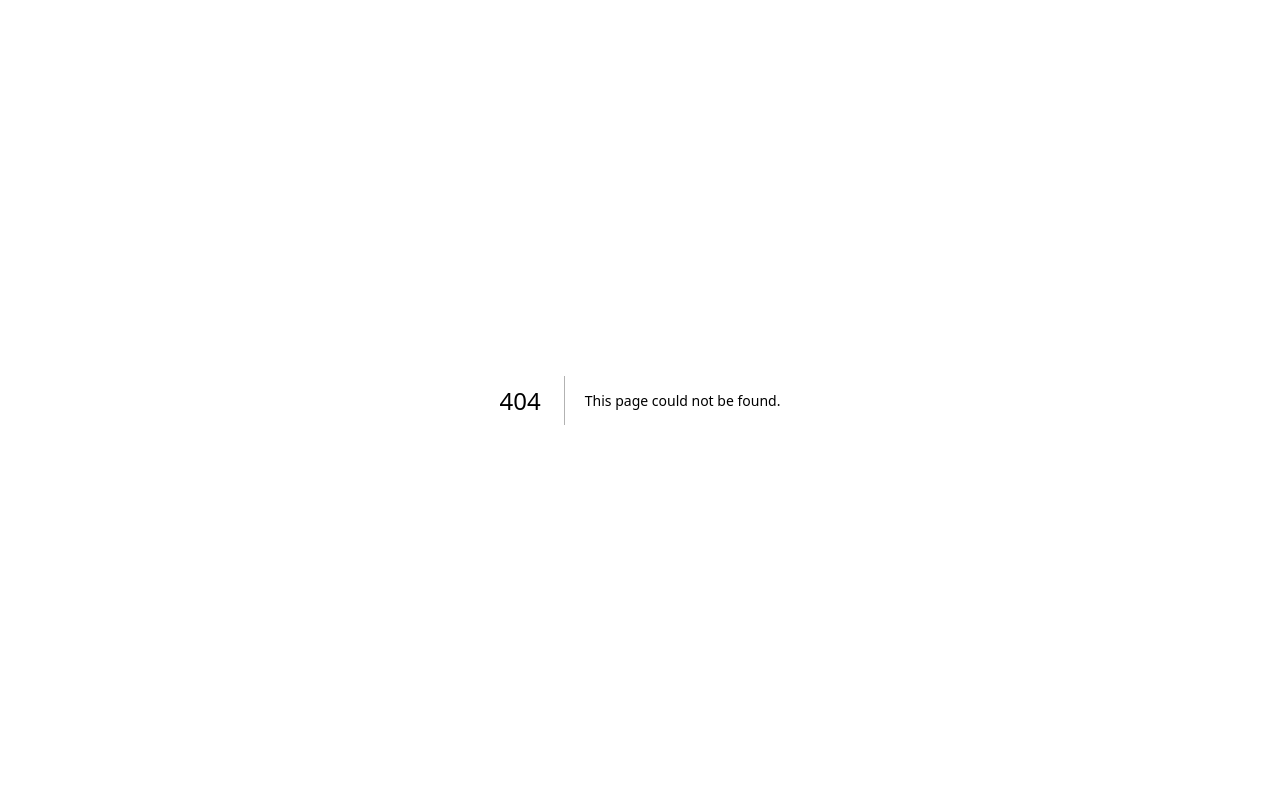
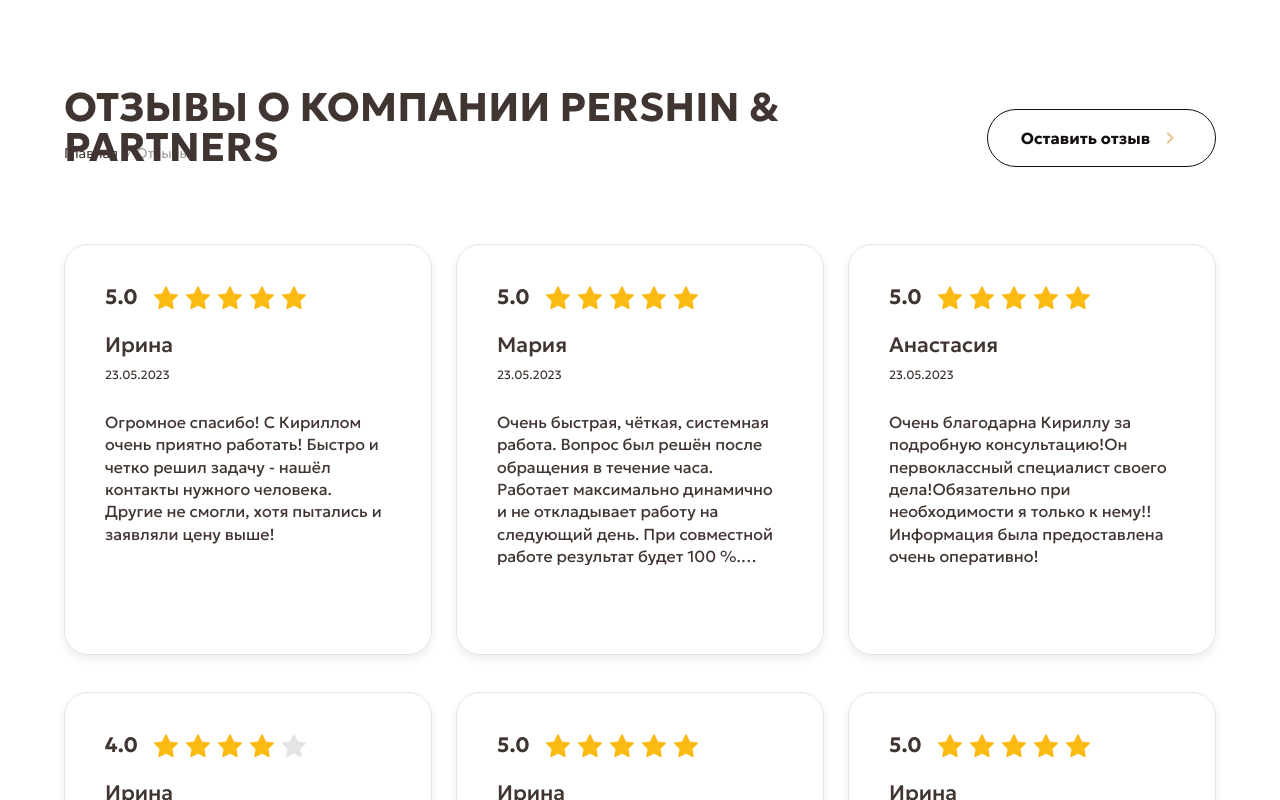
Before and after one commit to Annastaasia/Next-Detective, a Next.js app in the folder next-detective/: page /reviews in a window 1280 px wide. Before the commit this address had no page. Shown: the top 800 px of the page. Built offline with nearby package versions, Linux system fonts and the light colour scheme.

Commit message:
restored reviews

```diff
--- a/next-detective/src/app/components/Pagination/Pagination.jsx
+++ b/next-detective/src/app/components/Pagination/Pagination.jsx
@@ -1,7 +1,7 @@
 "use client"
 import React, { useState } from "react";
 import Image from "next/image";
-// import Review from "../ReviewCard/ReviewCard";
+import Review from "../ReviewCard/ReviewCard";
 import style from "./pagination.module.scss";
 import Post from "../Post/Post";
 
--- /dev/null
+++ b/next-detective/src/app/components/ReviewCard/ReviewCard.jsx
@@ -0,0 +1,64 @@
+import style from "./reviewcard.module.scss";
+import Link from "next/link";
+import Star from "../../../../public/icon_star.svg";
+import emptyStar from "../../../../public/icon_empty_star.svg";
+import Image from "next/image";
+
+export default function Review(props) {
+  const stars = [];
+
+  const rand = function () {
+    return Math.random();
+  };
+
+  for (let i = 0; i < props.stars; i++) {
+    stars.push(<Image src={Star} alt="" key={rand()} />);
+  }
+
+  if (stars.length < 5) {
+    const emptyStars = 5 - stars.length;
+    for (let i = 0; i < emptyStars; i++) {
+      stars.push(<Image src={emptyStar} alt="" key={rand()} />);
+    }
+  }
+
+  if (props.isLink === true) {
+    return (
+      <>
+
+        <div className={`${style.review}`}>
+          <div className={`${style.review_stars}`}>
+            <span>{props.review}</span>
+            {stars}
+          </div>
+          <Link href="/reviews">
+            <p className={`${style.review_name}`}>{props.name}</p>
+          </Link>
+          <p className={`${style.review_date}`}>{props.date}</p>
+          <p className={`${style.review_text}`}>{props.text}</p>
+        </div>
+
+      </>
+    );
+  } else {
+    return (
+
+      <div className={`${style.review}`}>
+        <div className={`${style.review_stars}`}>
+          <span>{props.review}</span>
+          {stars}
+        </div>
+        <a
+          target="_blank"
+          href="https://yandex.ru/web-maps/org/77630423623/reviews?reviews[publicId]=fnuuk197am45jz6ep2m0bg0jur&utm_source=review"
+          rel="noreferrer"
+        >
+          <p className={`${style.review_name}`}>{props.name}</p>
+        </a>
+        <p className={`${style.review_date}`}>{props.date}</p>
+        <p className={`${style.review_text}`}>{props.text}</p>
+      </div>
+
+    );
+  }
+}
--- /dev/null
+++ b/next-detective/src/app/components/ReviewCard/reviewcard.module.scss
@@ -0,0 +1,90 @@
+.review {
+  // width: 318px;
+  // width: 100%;
+  height: 329px;
+  padding: 40px;
+  display: flex;
+  flex-direction: column;
+  align-items: flex-start;
+  border: 1px solid #e4e4e4;
+  border-radius: 24px;
+  box-shadow: 0px 4px 8px 0px rgba(20, 16, 15, 0.08);
+  transition-duration: 0.3s;
+  margin-top: 13px;
+  color: #403531;
+  // font-family: Geologica;
+  line-height: 140%;
+}
+
+.review_stars {
+  display: flex;
+  align-items: center;
+  gap: 8px;
+
+  span {
+    font-size: 21px;
+    font-weight: 700;
+    margin-right: 8px;
+  }
+}
+
+.review:hover,
+.review:focus {
+  transform: translateY(-12px);
+
+  .review_name::after {
+    background-color: #403531;
+  }
+}
+
+.review_name {
+  font-size: 21px;
+  font-weight: 500;
+  margin-top: 24px;
+  margin-bottom: 8px;
+  color: #403531;
+  position: relative;
+}
+
+.review_name::after {
+  content: "";
+  position: absolute;
+  bottom: -3px;
+  left: 0;
+  width: 100%;
+  height: 2px;
+  background-color: transparent;
+  transition: background-color 0.3s;
+}
+
+.review_date {
+  margin: 0;
+  font-size: 12px;
+  font-weight: 400;
+}
+
+.review_text {
+  margin-top: 24px;
+  margin-bottom: 0;
+  font-size: 16px;
+  font-weight: 400;
+  max-height: 154px;
+  display: -webkit-box;
+  max-width: 350px;
+  -webkit-line-clamp: 7;
+  -webkit-box-orient: vertical;
+  overflow: hidden;
+}
+
+.review_link {
+  font-size: 16px;
+  color: #497cff;
+  margin-bottom: 0;
+  margin-top: auto;
+}
+
+@media screen and (max-width: 480px) {
+  .review {
+    padding: 24px;
+  }
+}
--- a/next-detective/src/app/page.js
+++ b/next-detective/src/app/page.js
@@ -19,6 +19,7 @@
         <Link href={"/blog"}>Blog</Link>
         <Link href={"/article"}>Article</Link>
         <Link href={"/geolocation"}>Geolocation</Link>
+        <Link href={"/reviews"}>Reviews</Link>
         {/* <MainBG />
         <About />
         <Services />
--- /dev/null
+++ b/next-detective/src/app/reviews/page.jsx
@@ -0,0 +1,32 @@
+import style from "./reviews.module.scss";
+import reviews from "../components/Review/review-array";
+import Pagination from "../components/Pagination/Pagination";
+import Breadcrumbs from "../components/Breadcrumbs/Breadcrumbs.jsx";
+import Arrow from "../../../public/vectorright.svg";
+import Image from "next/image";
+
+export default function Reviews(props) {
+  return (
+    <>
+      <main className={style.page_container}>
+        <section className={style.page_header}>
+          <Breadcrumbs />
+          <h3 className={style.page_title}>
+            отзывы о компании pershin & partners
+          </h3>
+          <a
+            href="https://yandex.ru/maps/org/pershin_partners/77630423623/reviews/?add-review=true"
+            target="_blank"
+            rel="noreferrer"
+            className={style.page_link}
+          >
+            Оставить отзыв
+            <Image src={Arrow} alt="" />
+          </a>
+        </section>
+
+        <Pagination array={reviews} wrapper={style.page_block} />
+      </main>
+    </>
+  );
+}
--- /dev/null
+++ b/next-detective/src/app/reviews/reviews.module.scss
@@ -0,0 +1,116 @@
+.page_container {
+  color: #403531;
+  background-color: white;
+  // font-family: Geologica;
+
+  .page_header {
+    display: flex;
+    justify-content: space-between;
+    align-items: flex-end;
+    padding-top: 40px;
+    padding-left: 64px;
+    padding-right: 64px;
+    padding-bottom: 0;
+
+    nav {
+      position: absolute;
+      top: 128px;
+      left: 64px;
+    }
+  }
+
+  .page_link {
+    width: 195px;
+    color: #14100f;
+    font-size: 16px;
+    font-weight: 700;
+    border-radius: 40px;
+    border: 1px solid #14100f;
+    padding: 16px;
+    display: flex;
+    justify-content: center;
+    align-items: center;
+    cursor: pointer;
+    gap: 8px;
+    transition-duration: 0.3s;
+    flex-shrink: 0;
+  }
+
+  .page_link:hover {
+    color: white;
+    background-color: #110f0f;
+  }
+
+  .page_block {
+    display: grid;
+    grid-template-columns: repeat(auto-fit, minmax(320px, 1fr));
+    gap: 24px;
+    padding: 64px 64px 80px 64px;
+  }
+
+  .page_title {
+    font-size: 40px;
+    font-weight: 700;
+    text-transform: uppercase;
+    margin-top: 47px;
+    margin-bottom: 0;
+  }
+}
+
+@media screen and (min-width: 1820px) {
+  .page_container {
+    .page_block {
+      grid-template-columns: repeat(4, 1fr);
+    }
+  }
+}
+
+@media screen and (max-width: 872px) {
+  .page_container {
+    .page_block {
+      padding: 48px 40px 64px 40px;
+    }
+
+    .page_header {
+      padding: 40px 40px 0 40px;
+      flex-direction: column;
+      align-items: flex-start;
+      gap: 24px;
+
+      nav {
+        left: 40px;
+      }
+    }
+  }
+}
+
+@media screen and (max-width: 743px) {
+  .page_container {
+    .page_block {
+      padding: 40px 16px 24px 16px;
+    }
+  }
+}
+
+@media screen and (max-width: 670px) {
+  .page_container {
+    .page_header {
+      align-items: center;
+      padding: 40px 16px 0 16px;
+
+      nav {
+        top: 100px;
+        left: 16px;
+      }
+
+      .page_title {
+        margin-top: 16px;
+        font-size: 24px;
+      }
+
+      .page_link {
+        width: 90%;
+      }
+    }
+  }
+}
```
Also changed, not shown: next-detective/public/icon_empty_star.svg (added).
